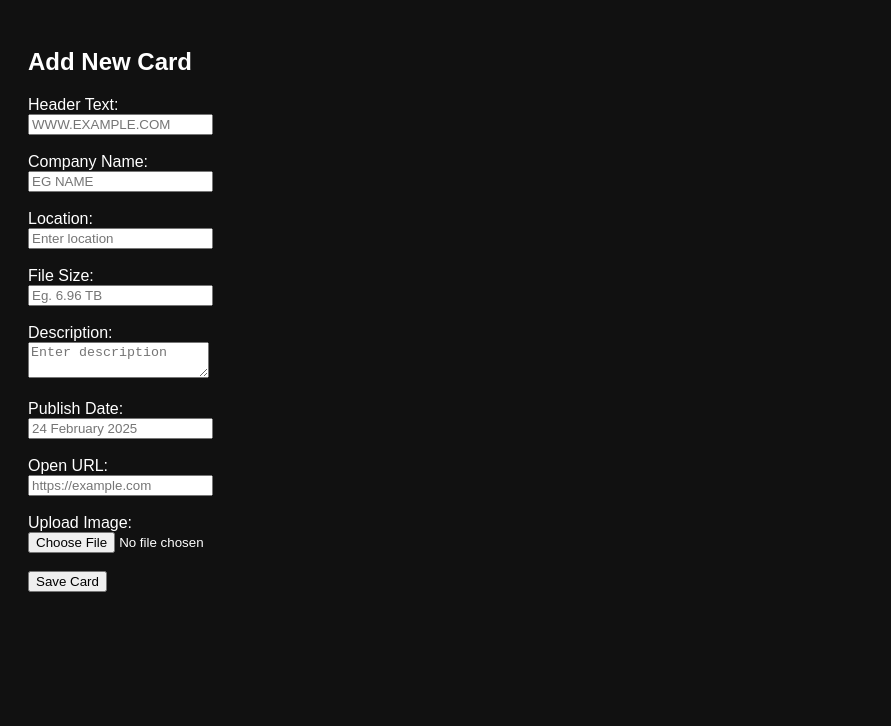
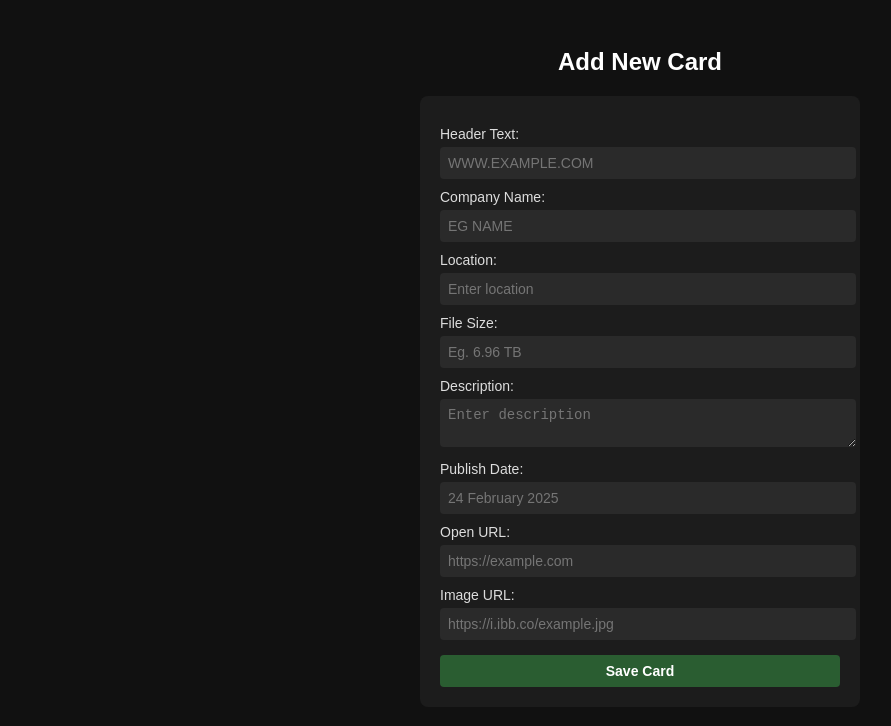
Before and after one commit to Dnotme03/Love_calculator, a website: page administration.html in a window 1280 px wide. Shown: the whole page, without its empty margins (0-891 px from the left). Drawn offline with Linux system fonts and the light colour scheme.

Commit message:
Update administration.html

```diff
--- a/administration.html
+++ b/administration.html
@@ -4,33 +4,85 @@
   <meta charset="UTF-8">
   <meta name="viewport" content="width=device-width, initial-scale=1.0">
   <title>Admin - Add Card</title>
+  <style>
+    body {
+      background: #111;
+      color: #fff;
+      font-family: Arial, sans-serif;
+      padding: 20px;
+    }
+    h2 {
+      text-align: center;
+      margin-bottom: 20px;
+    }
+    form {
+      max-width: 400px;
+      margin: auto;
+      background: #1c1c1c;
+      padding: 20px;
+      border-radius: 8px;
+    }
+    label {
+      display: block;
+      margin-top: 10px;
+      font-size: 14px;
+      color: #ddd;
+    }
+    input, textarea, button {
+      width: 100%;
+      padding: 8px;
+      margin-top: 5px;
+      border-radius: 4px;
+      border: none;
+      font-size: 14px;
+    }
+    input, textarea {
+      background: #2a2a2a;
+      color: #fff;
+    }
+    button {
+      background: #2a5d31;
+      color: #fff;
+      margin-top: 15px;
+      cursor: pointer;
+      font-weight: bold;
+    }
+    button:hover {
+      background: #3d7a48;
+    }
+    #status {
+      text-align: center;
+      margin-top: 15px;
+      font-size: 14px;
+    }
+  </style>
 </head>
-<body style="background:#111; color:#fff; font-family:Arial; padding:20px;">
+<body>
   <h2>Add New Card</h2>
   <form id="cardForm">
-    <label>Header Text:</label><br>
-    <input type="text" id="headerText" placeholder="WWW.EXAMPLE.COM" required><br><br>
+    <label>Header Text:</label>
+    <input type="text" id="headerText" placeholder="WWW.EXAMPLE.COM" required>
 
-    <label>Company Name:</label><br>
-    <input type="text" id="name" placeholder="EG NAME" required><br><br>
+    <label>Company Name:</label>
+    <input type="text" id="name" placeholder="EG NAME" required>
 
-    <label>Location:</label><br>
-    <input type="text" id="location" placeholder="Enter location" required><br><br>
+    <label>Location:</label>
+    <input type="text" id="location" placeholder="Enter location" required>
 
-    <label>File Size:</label><br>
-    <input type="text" id="fileSize" placeholder="Eg. 6.96 TB" required><br><br>
+    <label>File Size:</label>
+    <input type="text" id="fileSize" placeholder="Eg. 6.96 TB" required>
 
-    <label>Description:</label><br>
-    <textarea id="description" placeholder="Enter description" required></textarea><br><br>
+    <label>Description:</label>
+    <textarea id="description" placeholder="Enter description" required></textarea>
 
-    <label>Publish Date:</label><br>
-    <input type="text" id="publishDate" placeholder="24 February 2025" required><br><br>
+    <label>Publish Date:</label>
+    <input type="text" id="publishDate" placeholder="24 February 2025" required>
 
-    <label>Open URL:</label><br>
-    <input type="url" id="openUrl" placeholder="https://example.com" required><br><br>
+    <label>Open URL:</label>
+    <input type="url" id="openUrl" placeholder="https://example.com" required>
 
-    <label>Upload Image:</label><br>
-    <input type="file" id="imageFile" accept="image/*" required><br><br>
+    <label>Image URL:</label>
+    <input type="url" id="imageUrl" placeholder="https://i.ibb.co/example.jpg" required>
 
     <button type="submit">Save Card</button>
   </form>
@@ -40,7 +92,6 @@
   <!-- Firebase -->
   <script src="https://www.gstatic.com/firebasejs/8.10.0/firebase-app.js"></script>
   <script src="https://www.gstatic.com/firebasejs/8.10.0/firebase-firestore.js"></script>
-  <script src="https://www.gstatic.com/firebasejs/8.10.0/firebase-storage.js"></script>
 
   <script>
     // 🔹 Your Firebase Config
@@ -48,28 +99,18 @@
       apiKey: "AIzaSyAcaZQFO9IOUt60hhKjG2K2eVkV1kHXf1M",
       authDomain: "chat-room-9f262.firebaseapp.com",
       projectId: "chat-room-9f262",
-  storageBucket: "chat-room-9f262.firebasestorage.app",
+      storageBucket: "chat-room-9f262.appspot.com",
       messagingSenderId: "454201377123",
       appId: "1:454201377123:web:1a2cb2875345385a701356"
     };
     firebase.initializeApp(firebaseConfig);
     const db = firebase.firestore();
-    const storage = firebase.storage();
 
     document.getElementById("cardForm").addEventListener("submit", async (e) => {
       e.preventDefault();
-      document.getElementById("status").innerText = "Uploading...";
-
-      const file = document.getElementById("imageFile").files[0];
-      if (!file) return alert("Please select an image");
+      document.getElementById("status").innerText = "⏳ Saving...";
 
       try {
-        // Upload image to Firebase Storage
-        const storageRef = storage.ref("cards/" + Date.now() + "_" + file.name);
-        await storageRef.put(file);
-        const imageUrl = await storageRef.getDownloadURL();
-
-        // Save card to Firestore
         await db.collection("cards").add({
           headerText: document.getElementById("headerText").value,
           name: document.getElementById("name").value,
@@ -78,7 +119,7 @@
           description: document.getElementById("description").value,
           publishDate: document.getElementById("publishDate").value,
           openUrl: document.getElementById("openUrl").value,
-          imageUrl: imageUrl,
+          imageUrl: document.getElementById("imageUrl").value,
           createdAt: firebase.firestore.FieldValue.serverTimestamp()
         });
 
```
Lines whose indentation alone changed are shown as unchanged.
